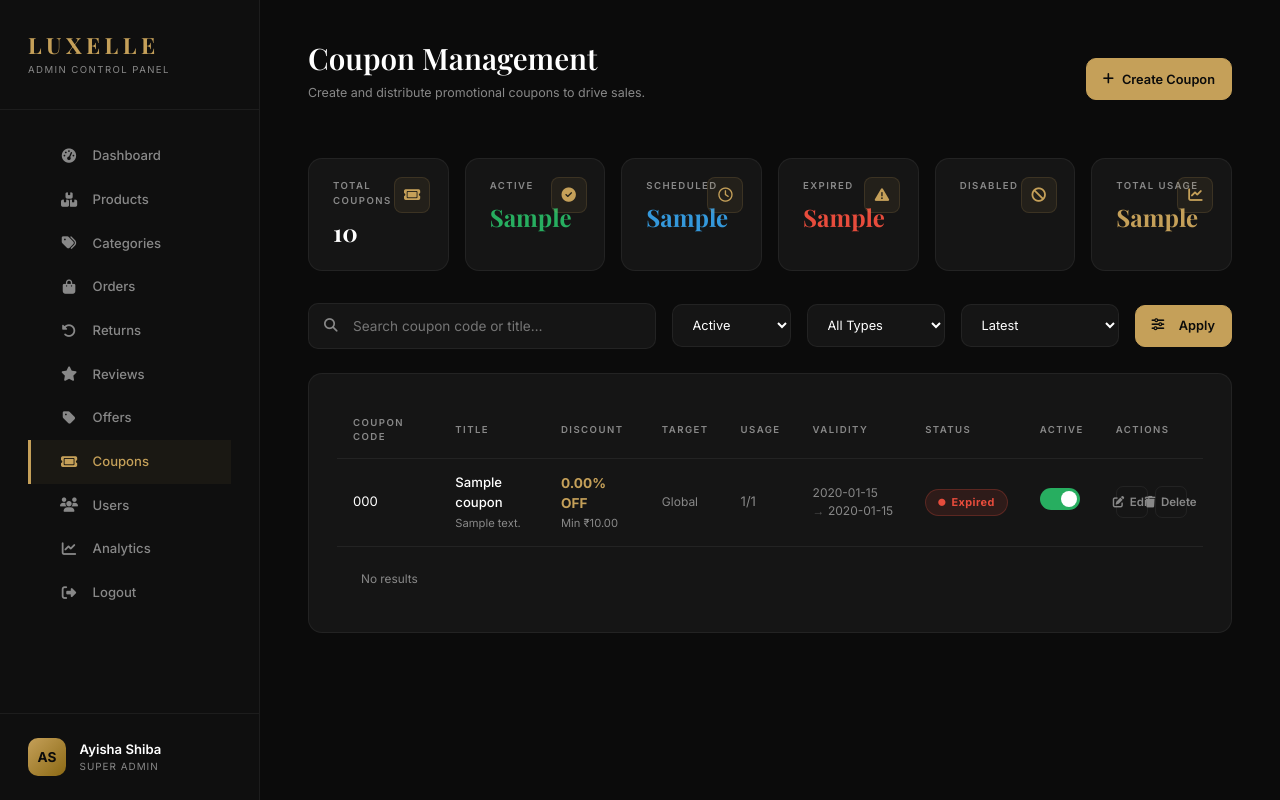
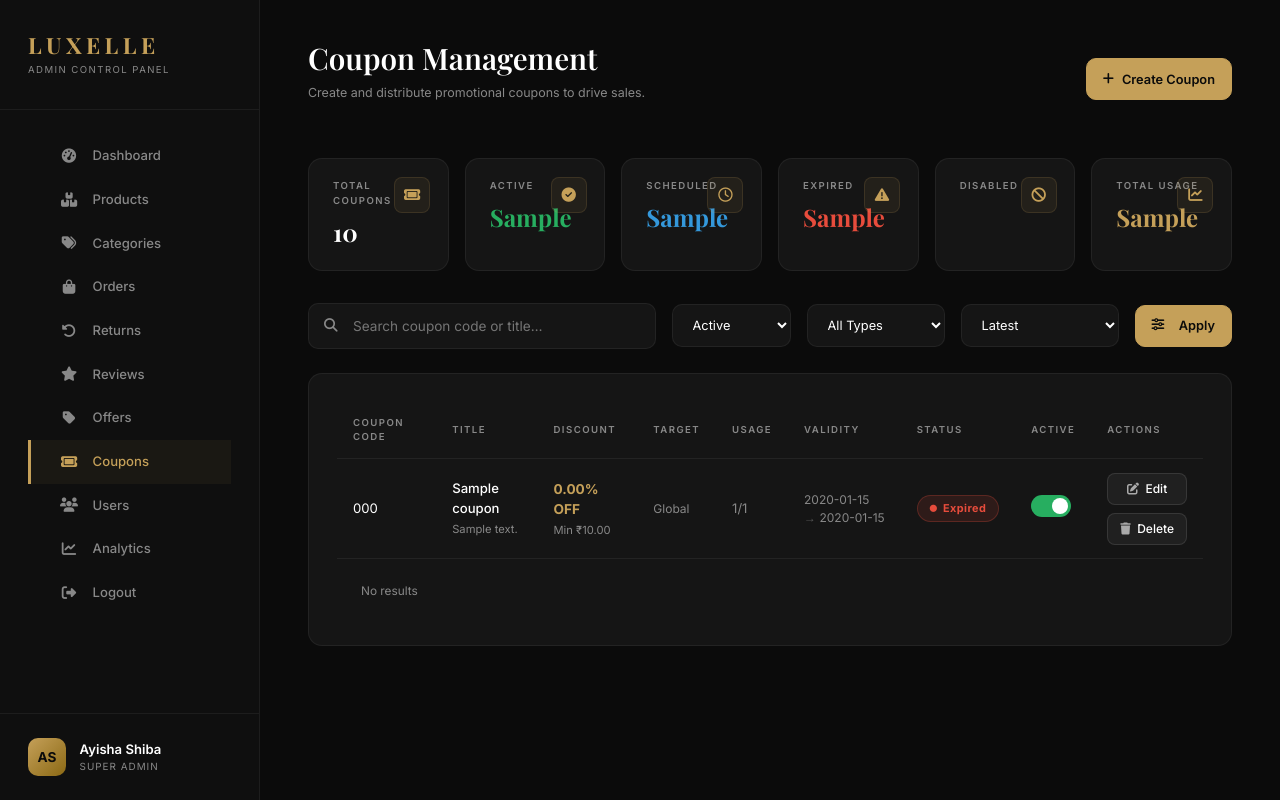
Before and after one commit to ayisha-shiba/Luxelle, a Django app: template templates/admin_panel/coupons/coupon_list.html in a window 1280 px wide. Run offline with Django 5.2, Linux system fonts and the light colour scheme; tables that the repository leaves empty hold one stand-in row (values such as "Sample post"); the template is opened without the code that fills it: values that come from a table or form of the project are taken from there, most other values are stand-ins (such as "Sample title", 1, 10 or a date in 2020).

Commit message:
fix(coupons): fix edit and delete actions UI styling
- Replaced squished act-btn styles with custom .coupon-actions and .coupon-act-btn classes
- Stacked the Edit and Delete buttons vertically inside the actions cell
- Restored standard outline button design with text and icons matching the reference offers panel

```diff
--- a/templates/admin_panel/coupons/coupon_list.html
+++ b/templates/admin_panel/coupons/coupon_list.html
@@ -52,11 +52,56 @@
         .tog-input:checked + .tog-label::after { transform:translateX(18px); }
 
         /* ── Action buttons ── */
-        .act-wrap { display:flex; gap:.45rem; align-items:center; }
-        .act-btn  { display:inline-flex; align-items:center; gap:.35rem; padding:.38rem .75rem; border-radius:7px; font-size:.72rem; font-weight:600; border:1px solid var(--border); background:transparent; color:var(--gray); cursor:pointer; transition:all .2s; text-decoration:none; white-space:nowrap; }
-        .act-btn:hover { color:var(--white); border-color:rgba(255,255,255,.2); }
-        .act-btn-edit:hover { border-color:var(--gold); color:var(--gold); background:rgba(197,160,89,.06); }
-        .act-btn-del:hover  { border-color:var(--red);  color:var(--red);  background:rgba(231,76,60,.06); }
+        .coupon-actions {
+            display: flex;
+            flex-direction: column;
+            gap: 0.5rem;
+            align-items: stretch;
+            max-width: 90px;
+        }
+        .coupon-act-btn {
+            display: inline-flex;
+            align-items: center;
+            justify-content: center;
+            gap: 0.4rem;
+            padding: 0.35rem 0.75rem;
+            font-size: 0.75rem;
+            font-weight: 500;
+            color: #ffffff;
+            background: rgba(255, 255, 255, 0.05);
+            border: 1px solid rgba(255, 255, 255, 0.1);
+            border-radius: 8px;
+            cursor: pointer;
+            transition: all 0.22s ease;
+            text-decoration: none;
+            width: 100%;
+            height: 32px;
+        }
+        .coupon-act-btn i {
+            font-size: 0.75rem;
+            color: #aaaaaa;
+        }
+        .coupon-act-btn:hover {
+            background: rgba(255, 255, 255, 0.08);
+            color: #ffffff;
+            border-color: rgba(255, 255, 255, 0.2);
+        }
+        .coupon-act-btn-edit:hover {
+            border-color: var(--gold);
+            color: var(--gold);
+            background: rgba(197, 160, 89, 0.06);
+        }
+        .coupon-act-btn-edit:hover i {
+            color: var(--gold);
+        }
+        .coupon-act-btn-del:hover {
+            border-color: var(--red);
+            color: var(--red);
+            background: rgba(231, 76, 60, 0.06);
+        }
+        .coupon-act-btn-del:hover i {
+            color: var(--red);
+        }
 
         /* ── Empty state ── */
         .empty-state { text-align:center; padding:3.5rem 1rem; }
@@ -327,8 +372,8 @@
                                     </div>
                                 </td>
                                 <td>
-                                    <div class="act-wrap">
-                                        <button class="act-btn act-btn-edit btn-edit-coupon" title="Edit coupon"
+                                    <div class="coupon-actions">
+                                        <button class="coupon-act-btn coupon-act-btn-edit btn-edit-coupon" title="Edit coupon"
                                             data-id="{{ c.id }}"
                                             data-code="{{ c.code|escapejs }}"
                                             data-title="{{ c.title|default:''|escapejs }}"
@@ -349,7 +394,7 @@
                                             data-categories="[{% for cat in c.specific_categories.all %}{&quot;id&quot;:{{cat.id}},&quot;name&quot;:&quot;{{cat.name|escapejs}}&quot;}{% if not forloop.last %},{% endif %}{% endfor %}]">
                                             <i class="fa-solid fa-pen-to-square"></i> Edit
                                         </button>
-                                        <button class="act-btn act-btn-del" title="Delete coupon"
+                                        <button class="coupon-act-btn coupon-act-btn-del" title="Delete coupon"
                                             onclick="openDeleteModal('{{ c.id }}', '{{ c.code|escapejs }}')">
                                             <i class="fa-solid fa-trash"></i> Delete
                                         </button>
```
